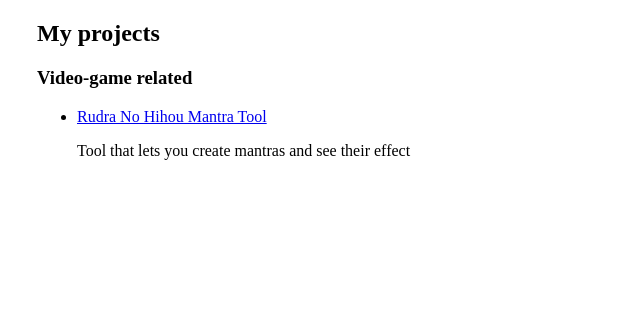
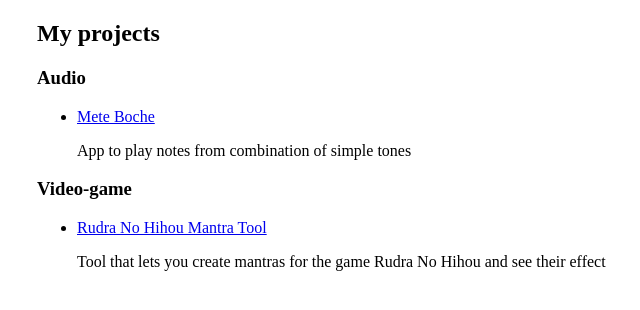
Before and after one commit to IgnacioCartes/ignaciocartes.github.io, a plain HTML site: page index.html in a window 1280 px wide. Shown: the whole page, without its empty margins (153-793 px from the left). Drawn offline with Linux system fonts and the light colour scheme.

Commit message:
Add Mete Boche

```diff
--- a/index.html
+++ b/index.html
@@ -10,11 +10,19 @@
 	<body>
 		<div style="margin: 0 auto; width: 900px;">
 			<h2>My projects</h2>
-			<h3>Video-game related</h3>
+
+			<h3>Audio</h3>
+			<ul>
+				<li>
+					<a href="https://rawgit.com/IgnacioCartes/mete-boche/master/index.html">Mete Boche</a>
+					<p>App to play notes from combination of simple tones</p>
+				</li>
+			</ul>
+			<h3>Video-game</h3>
 			<ul>
 				<li>
 					<a href="https://rawgit.com/IgnacioCartes/rudra-mantras-tool/master/index.html">Rudra No Hihou Mantra Tool</a>
-					<p>Tool that lets you create mantras and see their effect</p>
+					<p>Tool that lets you create mantras for the game Rudra No Hihou and see their effect</p>
 				</li>
 			</ul>
 		</div>
```
